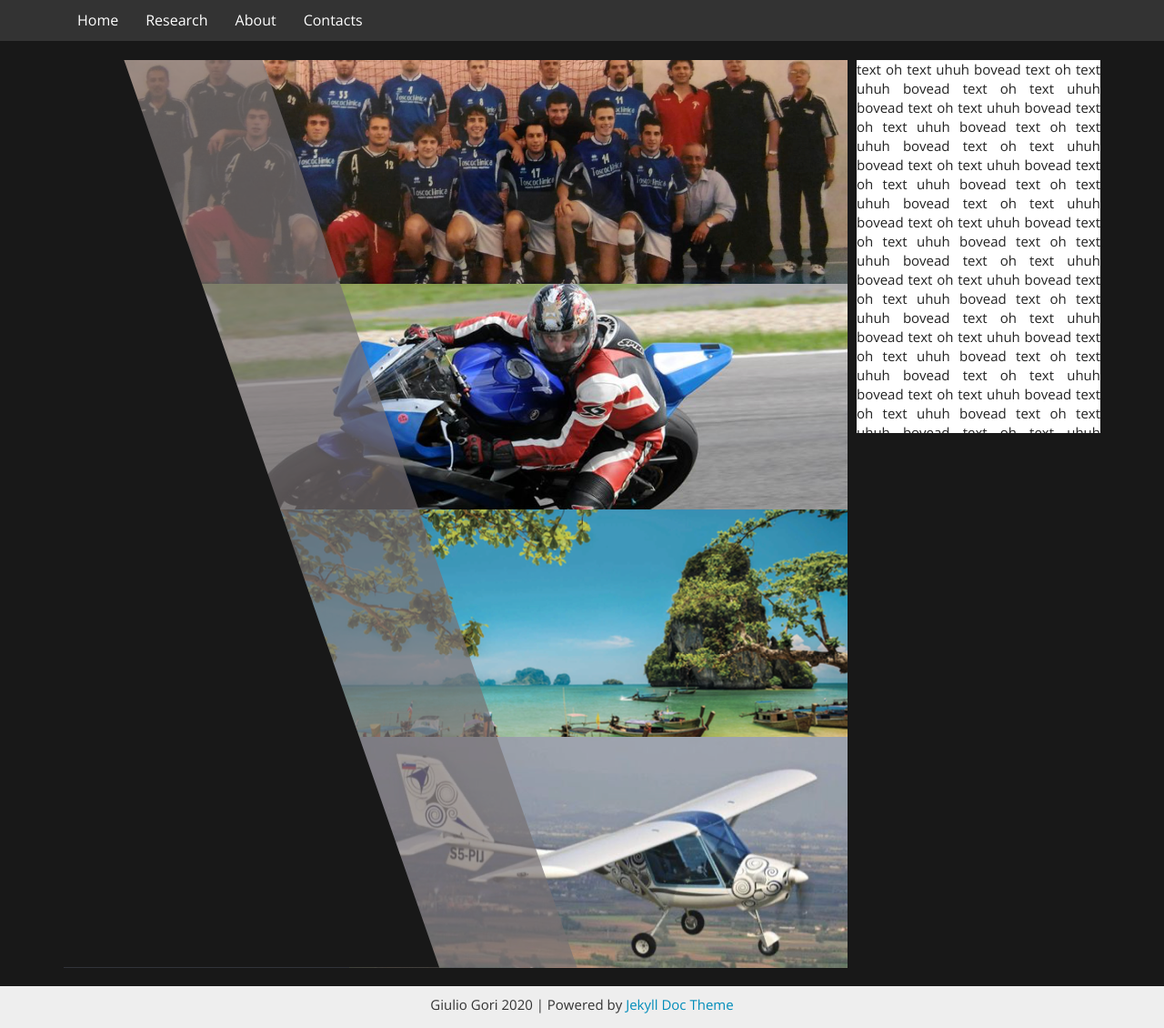
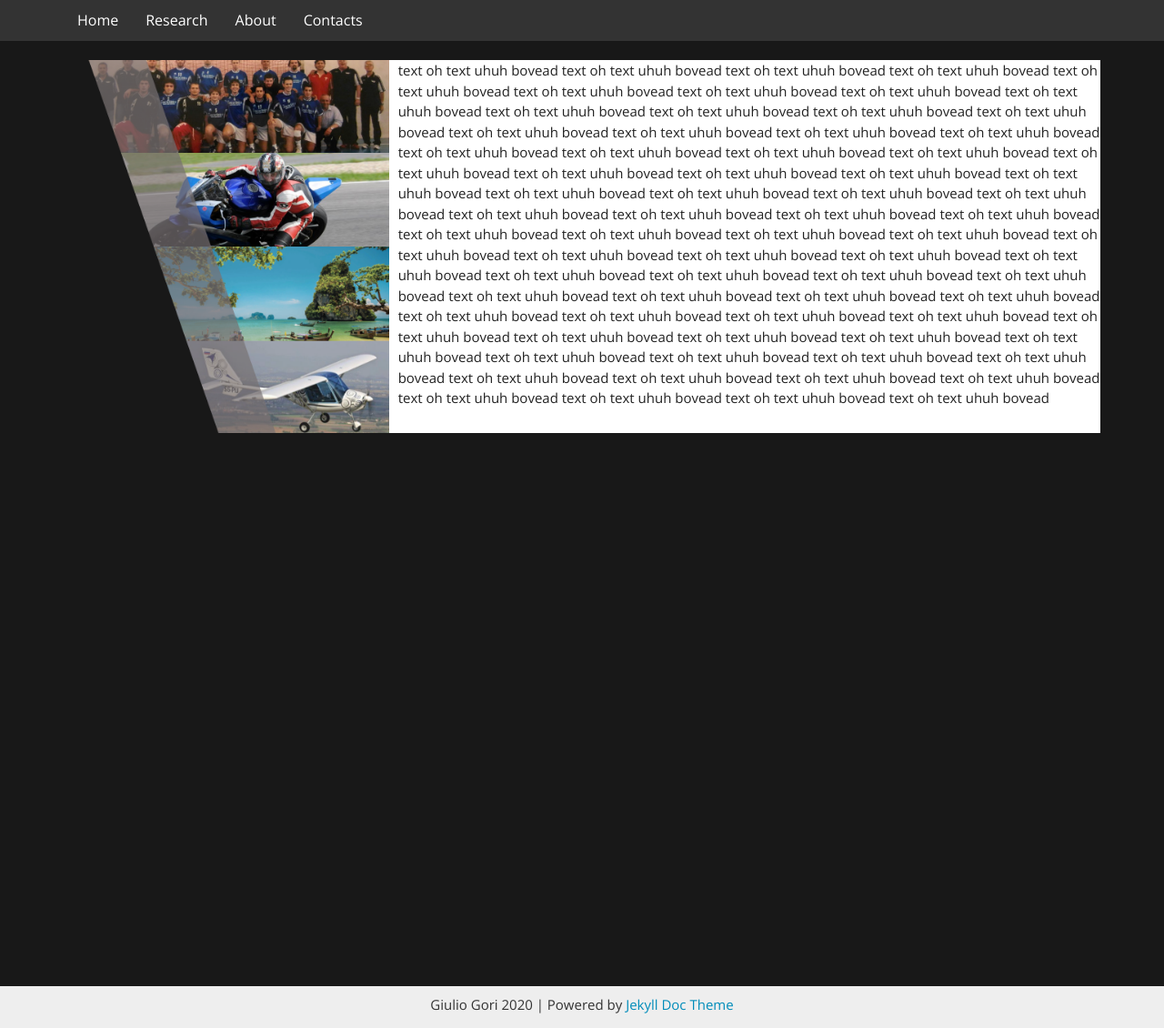
Before and after one commit to LaSerpe/LaSerpe.github.io, a Jekyll site: the page built from html/about.html, in a window 1280 px wide and 1130 px high. Shown: the whole window at 91% size. Built offline with Jekyll 4.4.1, drawn with Linux system fonts in a browser that asks for light colours; nearby versions of some CDN libraries; library files that are not in the unit come from our copies.

Commit message:
update about

```diff
--- a/html/about.html
+++ b/html/about.html
@@ -7,10 +7,9 @@
 <body style="background-color:#181818;">
 
 <div class="container">
-
-        <img src="/images/about/hobbies.png" style="height:101%; float: left; vertical-align:middle; margin-right: 10px; padding: 0px;" />
+      <div style="height:410px; background-color: white; overflow: hidden">
+        <img src="/images/about/hobbies.png" style="height:101%; float: left; vertical-align:middle; margin: 0px; margin-right: 10px; padding: 0px;" />
         <span class="breakAfter"; style="vertical-align:middle; text-align:justify; align: right; margin-right: 10px;">
-      <div style="height:410px; background-color: white; overflow: hidden">
         text oh text uhuh bovead text oh text uhuh bovead text oh text uhuh bovead text oh text uhuh bovead text oh text uhuh bovead text oh text uhuh bovead text oh text uhuh bovead text oh text uhuh bovead text oh text uhuh bovead text oh text uhuh bovead text oh text uhuh bovead text oh text uhuh bovead text oh text uhuh bovead text oh text uhuh bovead text oh text uhuh bovead text oh text uhuh bovead text oh text uhuh bovead text oh text uhuh bovead
         text oh text uhuh bovead text oh text uhuh bovead text oh text uhuh bovead text oh text uhuh bovead text oh text uhuh bovead text oh text uhuh bovead text oh text uhuh bovead text oh text uhuh bovead text oh text uhuh bovead text oh text uhuh bovead text oh text uhuh bovead text oh text uhuh bovead text oh text uhuh bovead text oh text uhuh bovead text oh text uhuh bovead text oh text uhuh bovead text oh text uhuh bovead text oh text uhuh bovead
         text oh text uhuh bovead text oh text uhuh bovead text oh text uhuh bovead text oh text uhuh bovead text oh text uhuh bovead text oh text uhuh bovead text oh text uhuh bovead text oh text uhuh bovead text oh text uhuh bovead text oh text uhuh bovead text oh text uhuh bovead text oh text uhuh bovead text oh text uhuh bovead text oh text uhuh bovead text oh text uhuh bovead text oh text uhuh bovead text oh text uhuh bovead text oh text uhuh bovead
```
